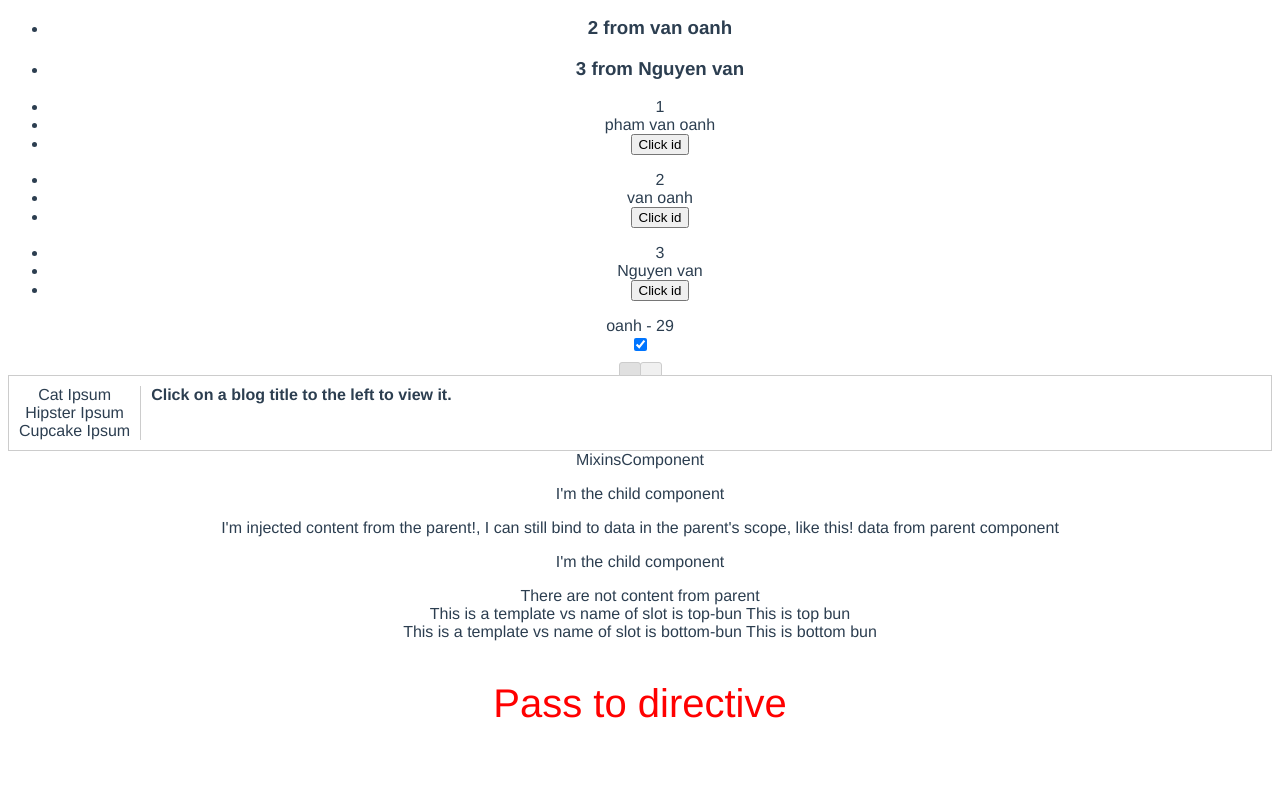
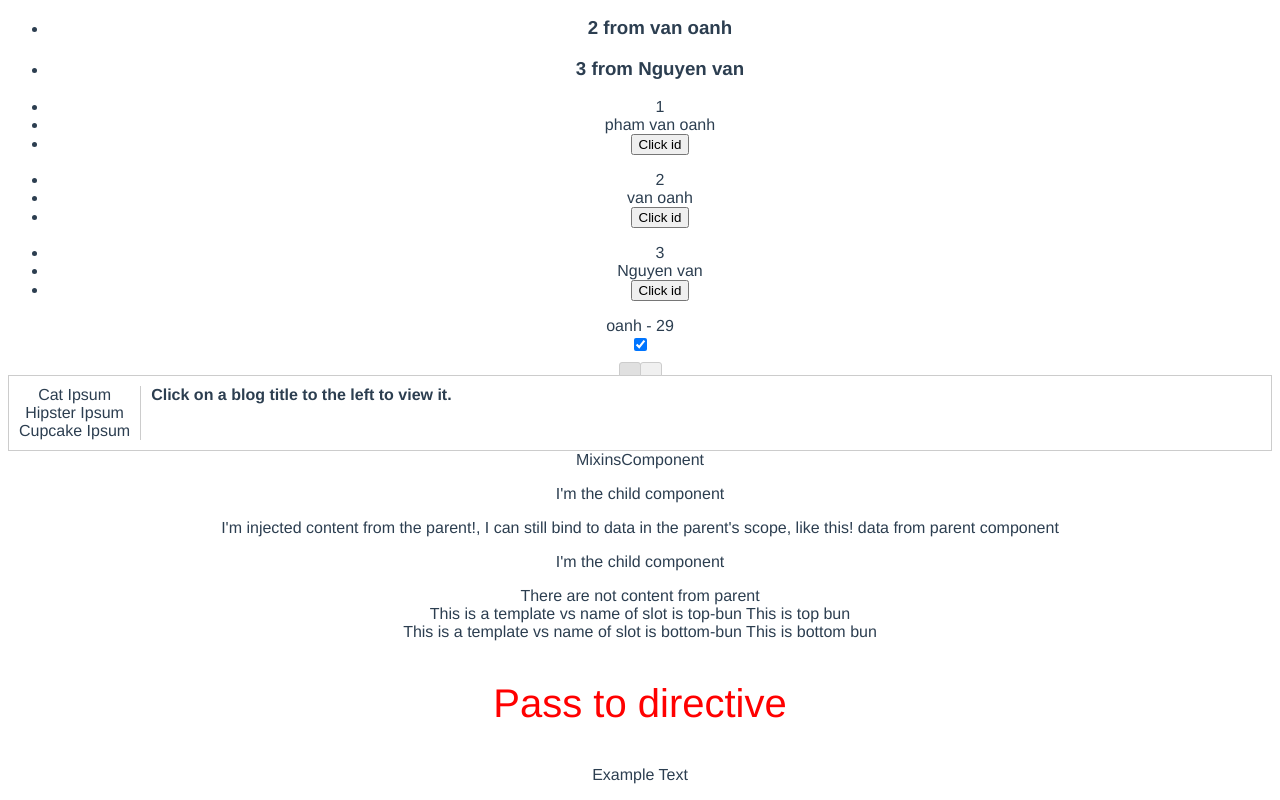
Before and after one commit to Baobao211195/vue-tutorial, a Vue app: page / in a window 1280 px wide. Shown: the part 1706-2506 px from the top of the page. Before the commit the page ends 2472 px from the top, so only its background shows below. Built offline with nearby package versions, Linux system fonts and the light colour scheme.

Commit message:
add render function instead of template

```diff
--- a/src/App.vue
+++ b/src/App.vue
@@ -27,6 +27,7 @@
         <MixinsComponent></MixinsComponent>
         <slot-parent-component></slot-parent-component>
         <demo-directive-component></demo-directive-component>
+        <render-function-and-j-s-x-component></render-function-and-j-s-x-component>
     </div>
 </template>
 
@@ -51,6 +52,7 @@
     import MixinsComponent from "./components/MixinsComponent";
     import SlotParentComponent from "./components/slot/SlotParentComponent";
     import DemoDirectiveComponent from "./components/directive/DemoDirectiveComponent";
+    import RenderFunctionAndJSXComponent from "./components/renderFunctionAndJSX/RenderFunctionAndJSXComponent";
     export default {
         name: 'app',
         components: {
@@ -73,7 +75,8 @@
             KeepAliveDynamicComponents,
             MixinsComponent,
             SlotParentComponent,
-            DemoDirectiveComponent
+            DemoDirectiveComponent,
+            RenderFunctionAndJSXComponent
         },
         data() {
             return {
--- /dev/null
+++ b/src/components/renderFunctionAndJSX/RenderFunctionAndJSXComponent.vue
@@ -0,0 +1,35 @@
+<script>
+    export default {
+        name: "RenderFunctionAndJSXComponent",
+        /*
+	    * Same as
+	    * <template>
+	    *   <div :class="{'is-red': isRed}">
+	    *     <p>Example Text</p>
+	    *   </div>
+	    * </template>
+	    */
+		render(createElement) {
+            return createElement('div',
+                {
+                    'class': this.isRed
+                },
+                [
+                    createElement('p', 'Example Text')
+                ]
+            ) // syntax createElement(renderElement: String | Component, definition: Object, children: String | Array)
+        },
+
+        data() {
+            return {
+                isRed: true
+
+            }
+        }
+    }
+
+</script>
+
+<style scoped>
+
+</style>
```
